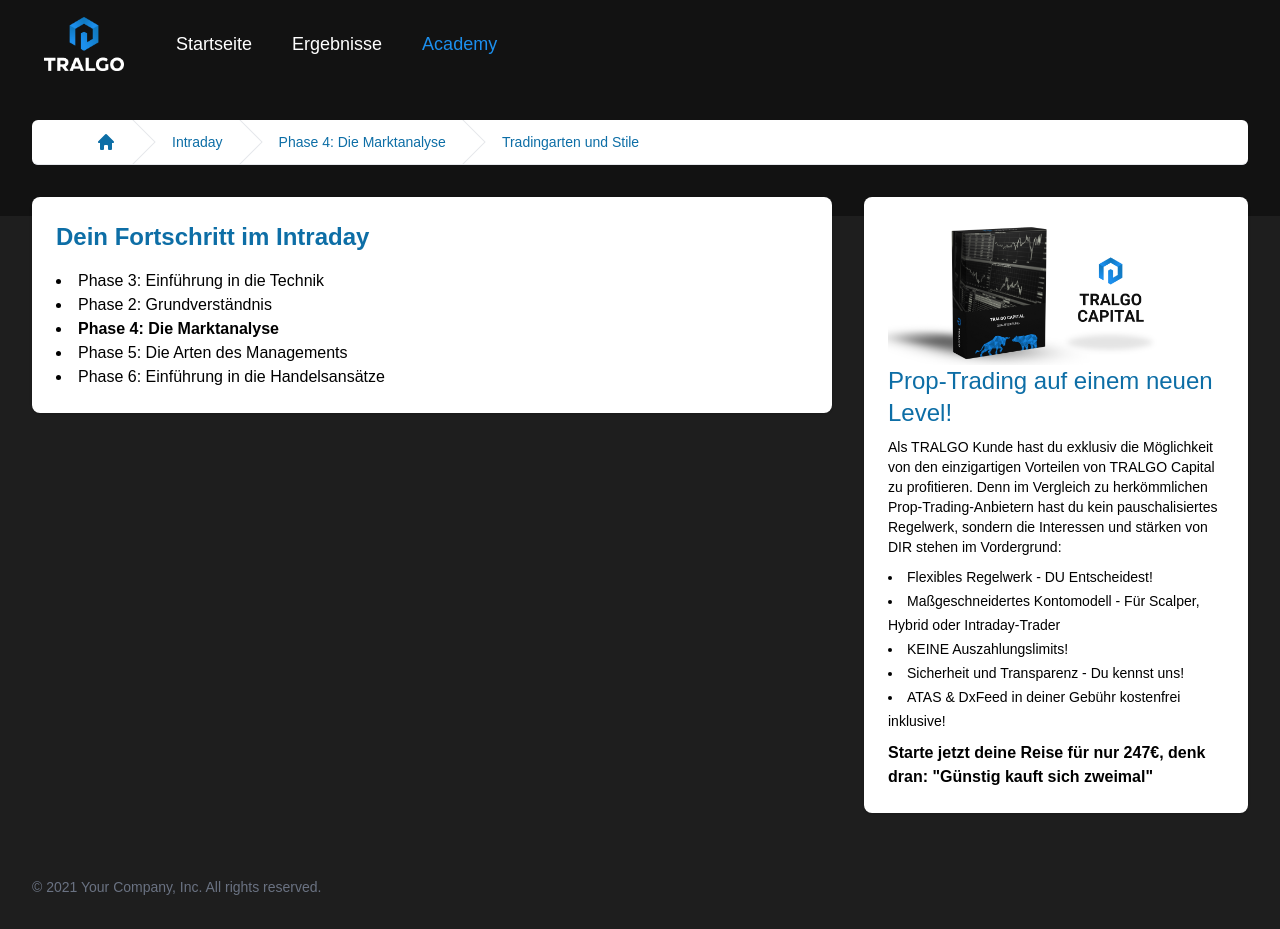
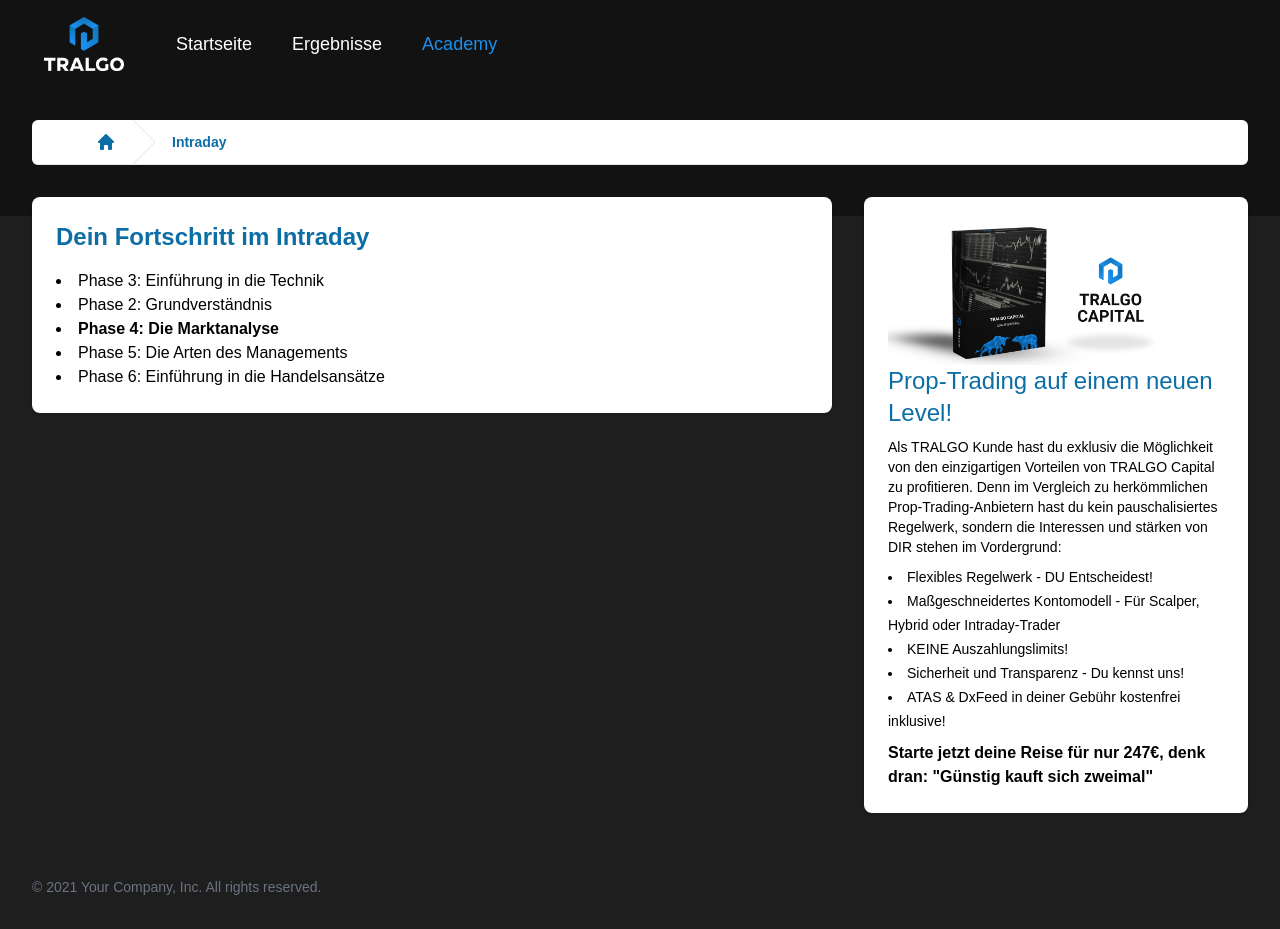
Before and after one commit to MaxiK82/tralgo-coding-task, a React (Vite) app: page /intraday in a window 1280 px wide. Built offline with nearby package versions, Linux system fonts and the light colour scheme.

Commit message:
(TCT): clean up files and finishing the BreadCrumb component

```diff
--- a/src/components/BreadCrumb.tsx
+++ b/src/components/BreadCrumb.tsx
@@ -1,12 +1,16 @@
 import { HomeIcon } from '@heroicons/react/20/solid'
 
-const pages = [
-  { name: 'Intraday', href: '/intraday/', current: false },
-  { name: 'Phase 4: Die Marktanalyse', href: '/intraday/marktanalyse/', current: true },
-  { name: 'Tradingarten und Stile', href: '/intraday/marktanalyse/vorgehensweise-im-trading/', current: true },
-]
+interface IPage {
+  name: string,
+  href: string,
+  current: boolean
+}
 
-export const Breadcrumb = () => {
+interface IBreadcrumb {
+  pages: IPage[]
+}
+
+export const Breadcrumb = ({ pages }: IBreadcrumb) => {
   return (
     <div className='mx-auto max-w-3xl lg:max-w-[1920px]'>
       <nav aria-label="Breadcrumb" className="flex border-b border-gray-200 bg-white max-w-3xl px-4 sm:px-6 lg:px-8 lg:max-w-[1856px] mb-8 mx-8 rounded-md">
@@ -34,7 +38,7 @@ export const Breadcrumb = () => {
                 <a
                   href={page.href}
                   aria-current={page.current ? 'page' : undefined}
-                  className="ml-4 text-sm font-medium text-tralgo-matisse-700 hover:text-gray-700"
+                  className={`ml-4 text-sm  text-tralgo-matisse-700 hover:text-gray-700 ${page.current ? "font-bold" : "font-medium"}`}
                 >
                   {page.name}
                 </a>
--- a/src/components/LoaderSpinner.tsx
+++ b/src/components/LoaderSpinner.tsx
@@ -8,5 +8,4 @@ export const LoaderSpinner = () => {
       <span className="sr-only">Loading...</span>
     </div>
   )
-
 }
--- a/src/layouts/Layout.tsx
+++ b/src/layouts/Layout.tsx
@@ -74,5 +74,4 @@ export const Layout = ({ children }: any) => (
 		{children}
 		<Footer />
 	</div>
-
 )
--- a/src/routes/intraday/index.tsx
+++ b/src/routes/intraday/index.tsx
@@ -1,15 +1,12 @@
-import { createRoute, useRouterState, Link } from '@tanstack/react-router'
+import { createRoute, Link } from '@tanstack/react-router'
 import { Route as RootRoute } from '@/routes/__root'
 import { Layout } from '@/layouts/Layout'
 import { Breadcrumb } from '@/components'
 
 export const Route = createRoute({
   getParentRoute: () => RootRoute,
-  path: 'intraday',
+  path: '/intraday',
   component: () => {
-    const matches = useRouterState({ select: (s) => s.matches });
-    console.log(useRouterState());
-
     return (
       <Layout>
         <RouteComponent />
@@ -18,11 +15,15 @@ export const Route = createRoute({
   },
 })
 
+const pages = [
+  { name: 'Intraday', href: '/intraday/', current: true },
+]
+
 function RouteComponent() {
   return (
     <>
       <main className="-mt-24 pb-8">
-        <Breadcrumb />
+        <Breadcrumb pages={pages} />
         <div className="mx-auto max-w-3xl px-4 sm:px-6 lg:px-8 lg:max-w-[1920px]">
           <h1 className="sr-only">Academy</h1>
           {/* Main 3 column grid */}
@@ -72,7 +73,6 @@ function RouteComponent() {
           </div>
         </div>
       </main>
-
     </>
   )
 }
--- a/src/routes/intraday/marktanalyse/index.tsx
+++ b/src/routes/intraday/marktanalyse/index.tsx
@@ -1,87 +1,30 @@
 import { createRoute, Link } from '@tanstack/react-router'
-import { CheckIcon, EllipsisVerticalIcon } from '@heroicons/react/20/solid'
 import { Route as RootRoute } from '@/routes/__root'
 import { Layout } from '@/layouts/Layout'
 import { Breadcrumb } from '@/components'
 
-const timeline = [
-  {
-    id: 1,
-    content: 'Kapitel:',
-    target: 'Vorgehensweisen im Trading',
-    href: '#',
-    duration: "20 Minuten",
-    icon: CheckIcon,
-    iconBackground: 'bg-tralgo-matisse-700',
-  },
-  {
-    id: 2,
-    content: 'Kapitel:',
-    target: 'Die Strategie',
-    href: '#',
-    duration: "9 Minuten",
-    icon: EllipsisVerticalIcon,
-    iconBackground: 'bg-gray-400',
-  },
-  {
-    id: 3,
-    content: 'Kapitel:',
-    target: 'News Trading',
-    href: '#',
-    duration: "12 Minuten",
-    icon: EllipsisVerticalIcon,
-    iconBackground: 'bg-gray-400',
-  },
-  {
-    id: 4,
-    content: 'Kapitel:',
-    target: 'Algo Trading',
-    href: '#',
-    duration: "15 Minuten",
-    icon: EllipsisVerticalIcon,
-    iconBackground: 'bg-gray-400',
-  },
-  {
-    id: 5,
-    content: 'Kapitel:',
-    target: 'Technische Analyse',
-    href: '#',
-    duration: "19 Minuten",
-    icon: EllipsisVerticalIcon,
-    iconBackground: 'bg-gray-400',
-  },
-  {
-    id: 6,
-    content: 'Kapitel:',
-    target: 'Price-Action',
-    href: '#',
-    duration: "5 Minuten",
-    icon: EllipsisVerticalIcon,
-    iconBackground: 'bg-gray-400',
-  },
-  {
-    id: 7,
-    content: 'Kapitel:',
-    target: 'Das Volumen Trading',
-    href: '#',
-    duration: "31 Minuten",
-    icon: EllipsisVerticalIcon,
-    iconBackground: 'bg-gray-400',
-  },
-]
-
 export const Route = createRoute({
   getParentRoute: () => RootRoute,
-  path: 'intraday/marktanalyse',
-  component: () => <Layout><RouteComponent /></Layout>,
+  path: '/intraday/marktanalyse',
+  component: () => {
+    return (
+      <Layout>
+        <RouteComponent />
+      </Layout>
+    )
+  },
 })
 
+const pages = [
+  { name: 'Intraday', href: '/intraday/', current: false },
+  { name: 'Phase 4: Die Marktanalyse', href: '/intraday/marktanalyse/', current: true },
+]
 
 function RouteComponent() {
   return (
     <>
       <main className="-mt-24 pb-8">
-        <Breadcrumb />
+        <Breadcrumb pages={pages} />
         <div className="mx-auto max-w-3xl px-4 sm:px-6 lg:px-8 lg:max-w-[1920px]">
           <h1 className="sr-only">Academy</h1>
           {/* Main 3 column grid */}
@@ -97,7 +40,7 @@ function RouteComponent() {
                   <p className='mb-2'>In dieser Phase lernst du, wie du den Markt analysierst. Dabei geht es um die allgemeine Analyse des Marktes und um spezielle Techniken wie die Volumenanalyse.</p>
                   <ul className='pl-4 list-disc list-outside text-sm leading-6 mb-2'>
                     <li>
-                      <span className='text-tralgo-matisse-700'><Link to='/intraday/marktanalyse/vorgehensweise-im-trading/'><b>Tradingarten und Stile</b></Link></span><br />
+                      <span className='text-tralgo-matisse-700'><Link to="/intraday/marktanalyse/vorgehensweise-im-trading"><b>Tradingarten und Stile</b></Link></span><br />
                       <span className='text-gray-600'>Lerne unterschiedliche Arten des Tradings und verschiedene Handelsstile kennen.</span>
                     </li>
                     <li>
@@ -155,7 +98,6 @@ function RouteComponent() {
           </div>
         </div>
       </main>
-
     </>
   )
 }
--- a/src/routes/intraday/marktanalyse/vorgehensweise-im-trading/index.tsx
+++ b/src/routes/intraday/marktanalyse/vorgehensweise-im-trading/index.tsx
@@ -73,15 +73,27 @@ const timeline = [
 
 export const Route = createRoute({
   getParentRoute: () => RootRoute,
-  path: 'intraday/marktanalyse/vorgehensweise-im-trading',
-  component: () => <Layout><RouteComponent /></Layout>,
+  path: '/intraday/marktanalyse/vorgehensweise-im-trading',
+  component: () => {
+    return (
+      <Layout>
+        <RouteComponent />
+      </Layout>
+    )
+  },
 })
+
+const pages = [
+  { name: 'Intraday', href: '/intraday/', current: false },
+  { name: 'Phase 4: Die Marktanalyse', href: '/intraday/marktanalyse/', current: false },
+  { name: 'Tradingarten und Stile', href: '/intraday/marktanalyse/vorgehensweise-im-trading/', current: true },
+]
 
 function RouteComponent() {
   return (
     <>
       <main className="-mt-24 pb-8">
-        <Breadcrumb />
+        <Breadcrumb pages={pages} />
         <div className="mx-auto max-w-3xl px-4 sm:px-6 lg:px-8 lg:max-w-[1920px]">
           <h1 className="sr-only">Academy</h1>
           {/* Main 3 column grid */}
@@ -170,7 +182,6 @@ function RouteComponent() {
           </div>
         </div>
       </main>
-
     </>
   )
 }
```
Also changed, not shown: src/components/Error.tsx (indentation only), src/components/Footer.tsx (indentation only), src/components/VideoWrapper.tsx (indentation only).
